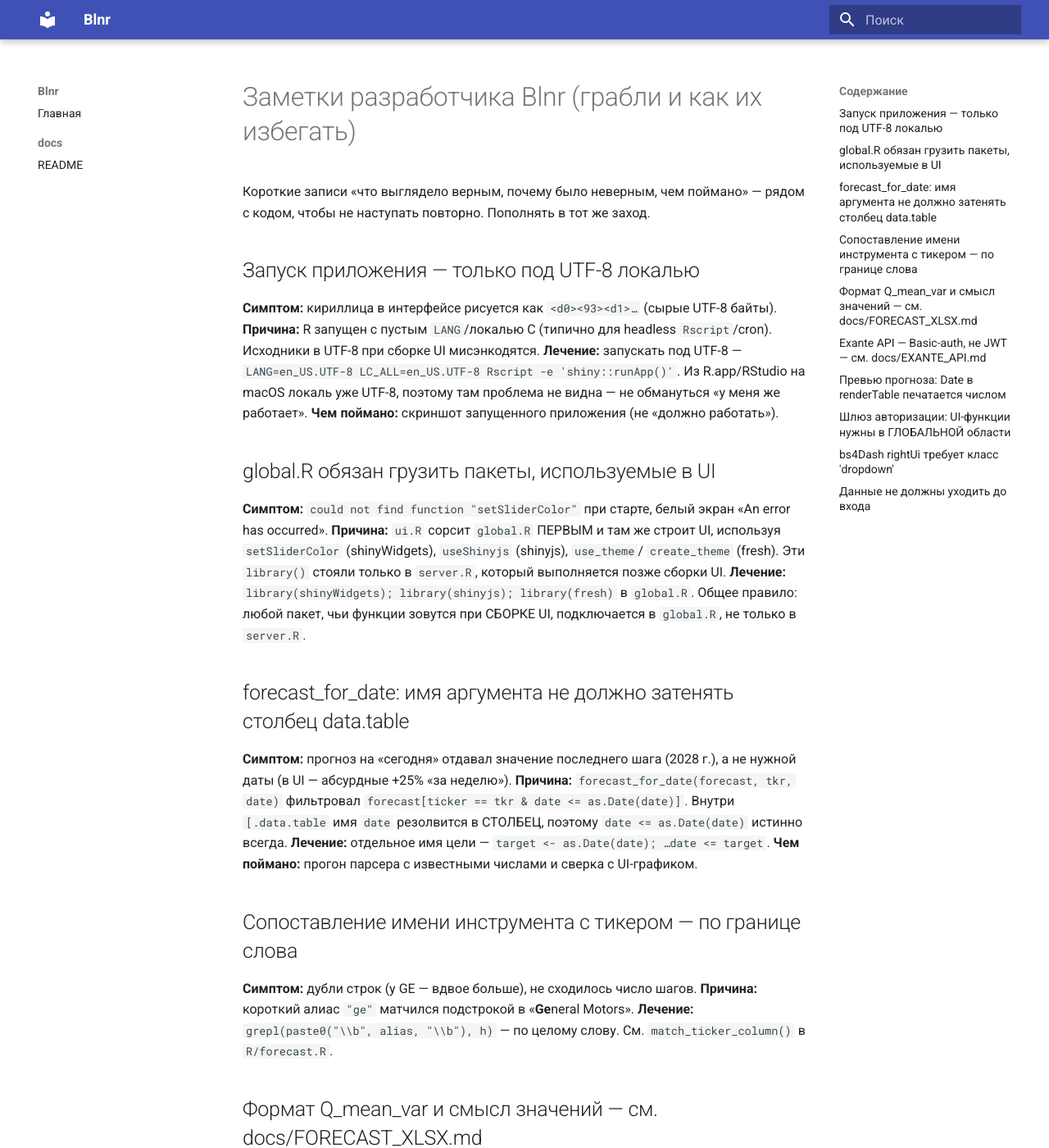
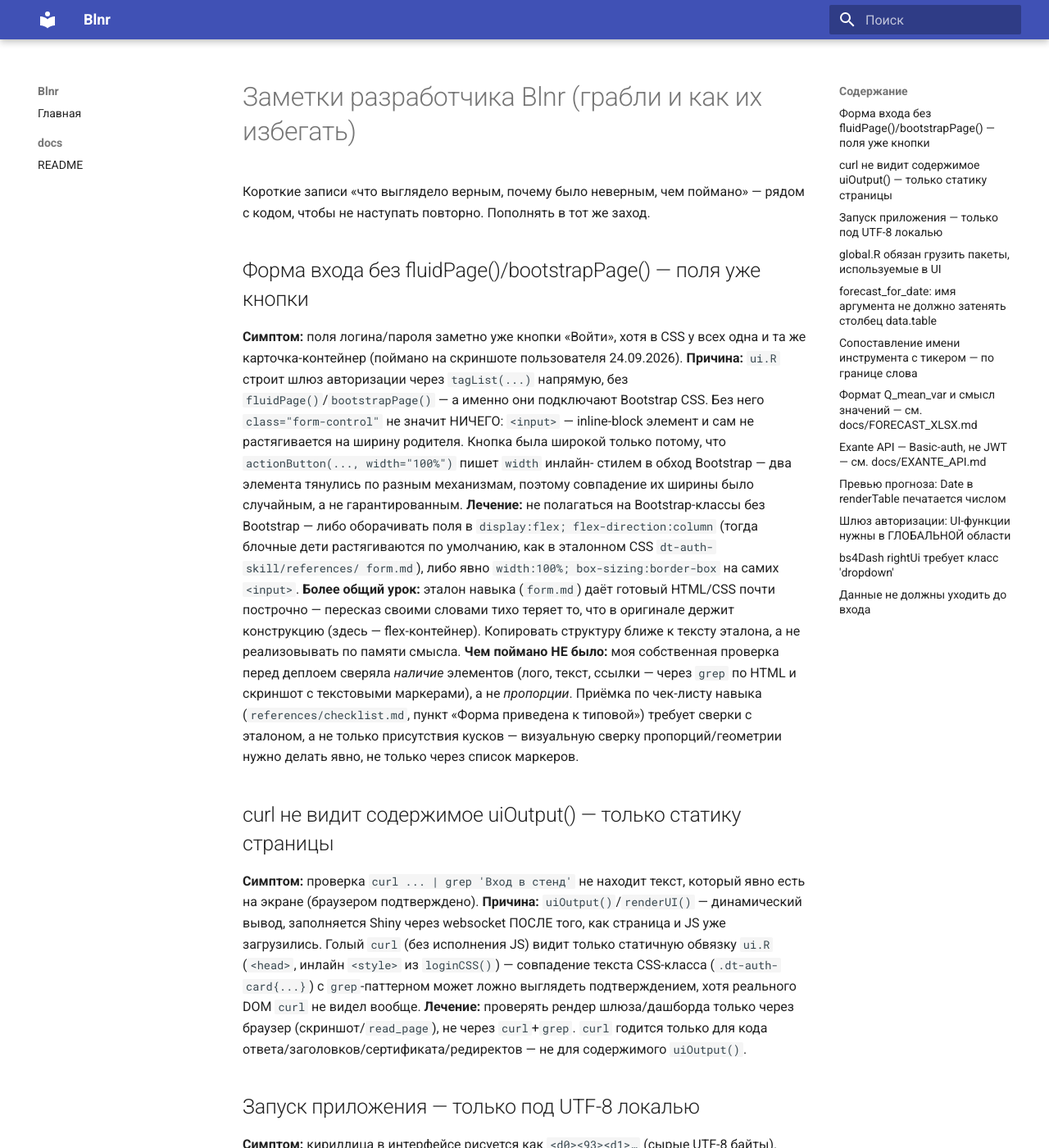
Before and after one commit to sgum/Blnr, an MkDocs documentation site: the page built from docs/dev.md, in a window 1280 px wide and 1400 px high. Shown: the whole window at 82% size. Built offline with MkDocs 1.6.1 and Material for MkDocs 9.7.7, drawn with Linux system fonts in a browser that asks for light colours.

Commit message:
fix(auth): поля входа растягивать явным width:100%, а не Bootstrap-классом
ui.R строит шлюз без fluidPage()/bootstrapPage() — Bootstrap CSS не
подключён, class=form-control ничего не значит, <input> как inline-block
не растягивается сам. Кнопка была широкой только за счёт инлайн width=100%
от actionButton() — два элемента держались на разных механизмах.

Co-Authored-By: Claude Sonnet 5 <noreply@anthropic.com>

```diff
--- a/docs/dev.md
+++ b/docs/dev.md
@@ -2,6 +2,47 @@
 
 Короткие записи «что выглядело верным, почему было неверным, чем поймано» —
 рядом с кодом, чтобы не наступать повторно. Пополнять в тот же заход.
+
+## Форма входа без fluidPage()/bootstrapPage() — поля уже кнопки
+
+**Симптом:** поля логина/пароля заметно уже кнопки «Войти», хотя в CSS у всех
+одна и та же карточка-контейнер (поймано на скриншоте пользователя 24.09.2026).
+**Причина:** `ui.R` строит шлюз авторизации через `tagList(...)` напрямую,
+без `fluidPage()`/`bootstrapPage()` — а именно они подключают Bootstrap CSS.
+Без него `class="form-control"` не значит НИЧЕГО: `<input>` — inline-block
+элемент и сам не растягивается на ширину родителя. Кнопка была широкой
+только потому, что `actionButton(..., width="100%")` пишет `width` инлайн-
+стилем в обход Bootstrap — два элемента тянулись по разным механизмам,
+поэтому совпадение их ширины было случайным, а не гарантированным.
+**Лечение:** не полагаться на Bootstrap-классы без Bootstrap — либо
+оборачивать поля в `display:flex; flex-direction:column` (тогда блочные дети
+растягиваются по умолчанию, как в эталонном CSS `dt-auth-skill/references/
+form.md`), либо явно `width:100%; box-sizing:border-box` на самих `<input>`.
+**Более общий урок:** эталон навыка (`form.md`) даёт готовый HTML/CSS почти
+построчно — пересказ своими словами тихо теряет то, что в оригинале держит
+конструкцию (здесь — flex-контейнер). Копировать структуру ближе к тексту
+эталона, а не реализовывать по памяти смысла.
+**Чем поймано НЕ было:** моя собственная проверка перед деплоем сверяла
+*наличие* элементов (лого, текст, ссылки — через `grep` по HTML и скриншот
+с текстовыми маркерами), а не *пропорции*. Приёмка по чек-листу навыка
+(`references/checklist.md`, пункт «Форма приведена к типовой») требует
+сверки с эталоном, а не только присутствия кусков — визуальную сверку
+пропорций/геометрии нужно делать явно, не только через список маркеров.
+
+## curl не видит содержимое uiOutput() — только статику страницы
+
+**Симптом:** проверка `curl ... | grep 'Вход в стенд'` не находит текст,
+который явно есть на экране (браузером подтверждено).
+**Причина:** `uiOutput()`/`renderUI()` — динамический вывод, заполняется
+Shiny через websocket ПОСЛЕ того, как страница и JS уже загрузились. Голый
+`curl` (без исполнения JS) видит только статичную обвязку `ui.R` (`<head>`,
+инлайн `<style>` из `loginCSS()`) — совпадение текста CSS-класса
+(`.dt-auth-card{...}`) с `grep`-паттерном может ложно выглядеть
+подтверждением, хотя реального DOM `curl` не видел вообще.
+**Лечение:** проверять рендер шлюза/дашборда только через браузер
+(скриншот/`read_page`), не через `curl`+`grep`. `curl` годится только для
+кода ответа/заголовков/сертификата/редиректов — не для содержимого
+`uiOutput()`.
 
 ## Запуск приложения — только под UTF-8 локалью
 
```
Also changed, not shown: 1 other file.
